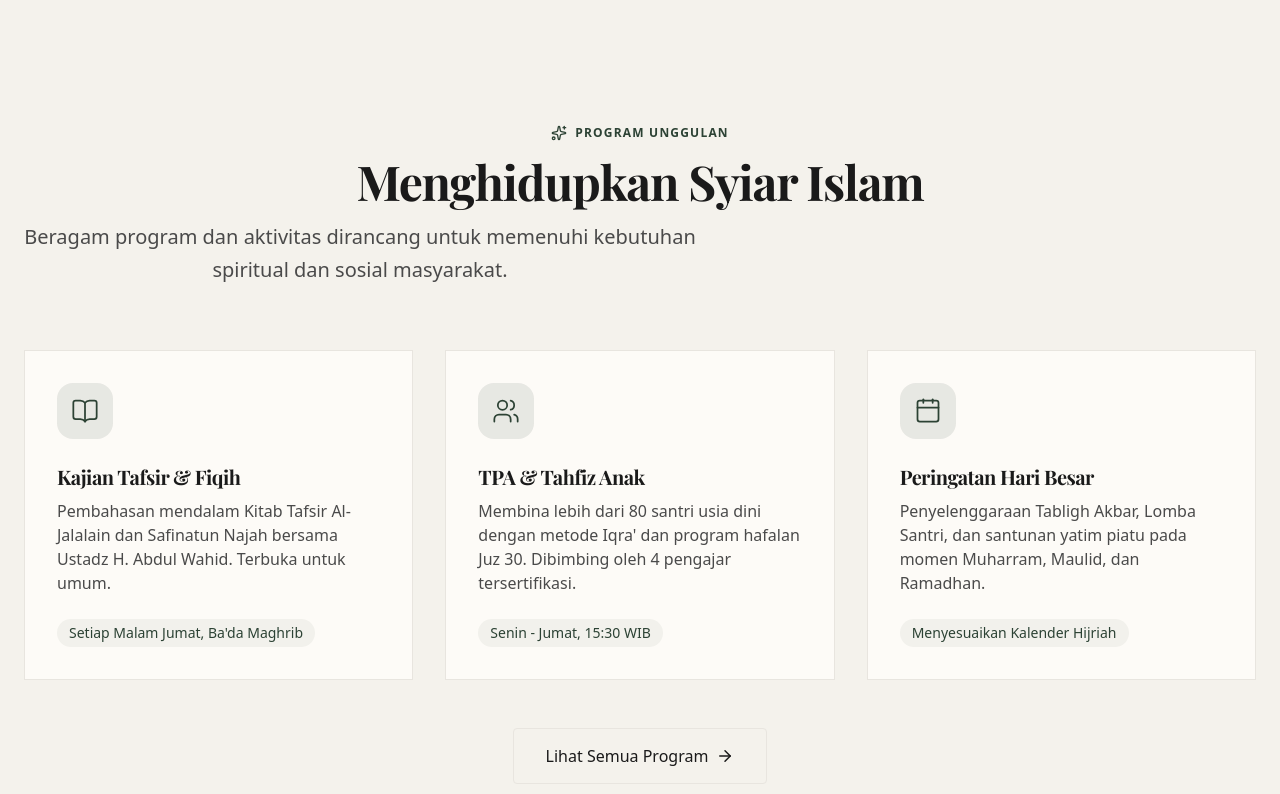
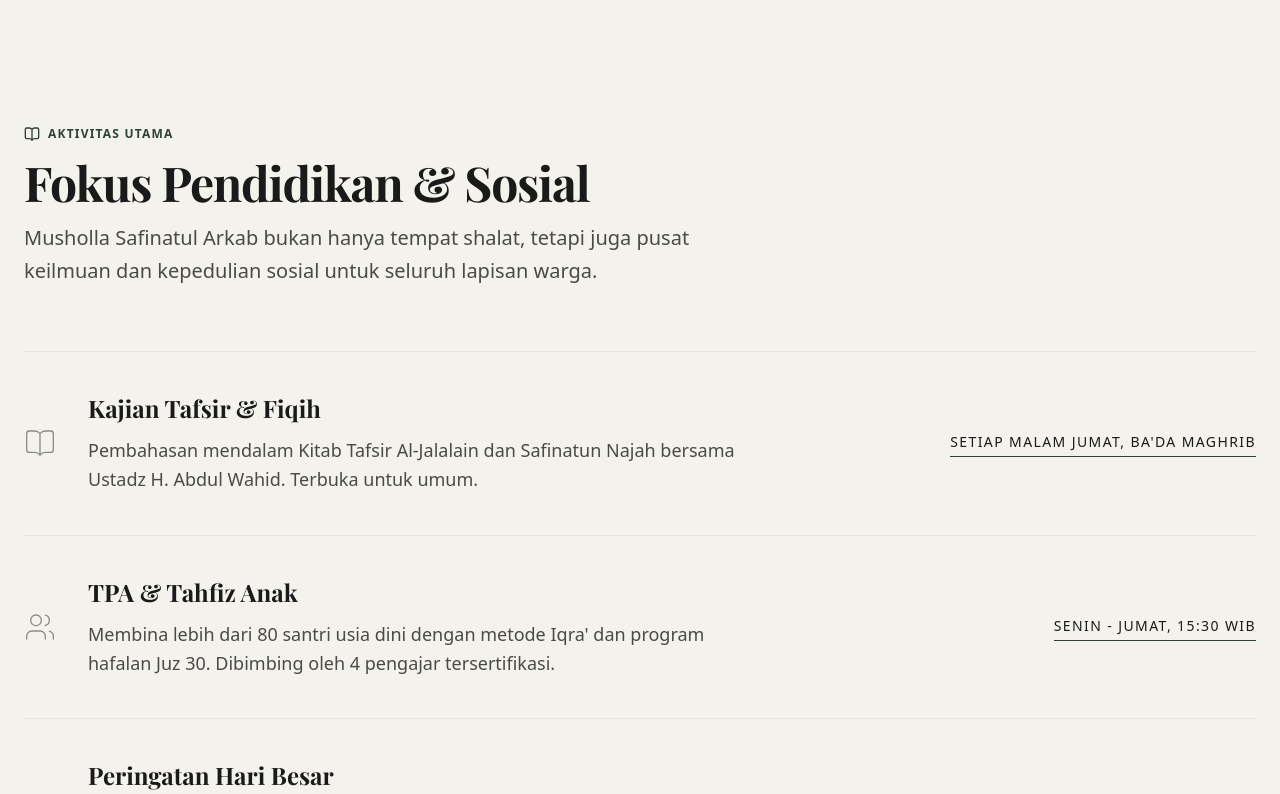
Before and after one commit to kaz-hero123/Musholla-Safinatul-Arkab, a Next.js app: page / in a window 1280 px wide. Shown: the part 1400-2194 px from the top of the page. Built offline with nearby package versions, Linux system fonts and the light colour scheme; no server answers; a web font is replaced by a local one.

Commit message:
refactor(home): convert feature grid to typographic list

```diff
--- a/src/components/sections/Features.tsx
+++ b/src/components/sections/Features.tsx
@@ -1,51 +1,53 @@
 import React from "react";
 import { PROGRAMS_DATA, icons } from "@/data/programs";
 import { SectionHeader } from "@/components/ui/section-header";
-import { Card, CardHeader, CardTitle, CardDescription } from "@/components/ui/card";
 import { Button } from "@/components/ui/button";
 import Link from "next/link";
-import { ArrowRight, Sparkles } from "lucide-react";
+import { ArrowRight, BookOpen } from "lucide-react";
 
 export default function Features() {
   const topPrograms = PROGRAMS_DATA.slice(0, 3); // Just show top 3 on home
 
   return (
-    <section className="py-24 md:py-32 px-6 bg-bg-secondary relative">
+    <section className="py-24 md:py-32 px-6 bg-bg-secondary relative border-t border-border">
       <div className="max-w-7xl mx-auto">
         <SectionHeader
-          title="Menghidupkan Syiar Islam"
-          subtitle="Beragam program dan aktivitas dirancang untuk memenuhi kebutuhan spiritual dan sosial masyarakat."
-          badge="Program Unggulan"
-          BadgeIcon={Sparkles}
-          alignment="center"
+          title="Fokus Pendidikan & Sosial"
+          subtitle="Musholla Safinatul Arkab bukan hanya tempat shalat, tetapi juga pusat keilmuan dan kepedulian sosial untuk seluruh lapisan warga."
+          badge="Aktivitas Utama"
+          BadgeIcon={BookOpen}
+          alignment="left"
         />
 
-        <div className="grid grid-cols-1 md:grid-cols-3 gap-8">
+        <div className="flex flex-col gap-0 border-t border-border mt-16">
           {topPrograms.map((program) => {
             const IconComponent = icons[program.icon];
             return (
-              <Card key={program.id} className="card-premium h-full flex flex-col group">
-                <CardHeader className="pb-6">
-                  <div className="w-14 h-14 rounded-2xl bg-emerald-primary/10 flex items-center justify-center text-emerald-primary mb-6 group-hover:scale-110 transition-transform duration-500 ease-out">
-                    <IconComponent size={28} strokeWidth={1.5} />
+              <div key={program.id} className="group py-10 border-b border-border flex flex-col md:flex-row gap-8 items-start md:items-center justify-between transition-colors hover:bg-bg-primary/50">
+                <div className="flex items-start md:items-center gap-8 md:w-2/3">
+                  <div className="text-text-muted hidden sm:block shrink-0">
+                    <IconComponent size={32} strokeWidth={1} />
                   </div>
-                  <CardTitle className="mb-2 text-xl">{program.title}</CardTitle>
-                  <CardDescription className="text-base">{program.description}</CardDescription>
-                </CardHeader>
-                <div className="mt-auto px-8 pb-8">
-                  <p className="text-sm font-medium text-emerald-primary bg-emerald-primary/5 inline-flex px-3 py-1 rounded-full">
+                  <div>
+                    <h3 className="text-2xl font-display font-bold text-text-primary mb-3">{program.title}</h3>
+                    <p className="text-text-secondary text-lg leading-relaxed max-w-2xl">{program.description}</p>
+                  </div>
+                </div>
+
+                <div className="md:w-1/3 md:text-right">
+                  <span className="text-sm font-medium text-text-primary tracking-widest uppercase inline-block border-b border-emerald-primary pb-1">
                     {program.schedule}
-                  </p>
+                  </span>
                 </div>
-              </Card>
+              </div>
             );
           })}
         </div>
 
-        <div className="mt-12 text-center">
-          <Button asChild variant="outline" size="lg">
+        <div className="mt-16 flex justify-start">
+          <Button asChild variant="outline" size="lg" className="rounded-sm">
             <Link href="/kegiatan" className="gap-2">
-              Lihat Semua Program <ArrowRight size={18} />
+              Jelajahi Semua Program <ArrowRight size={18} />
             </Link>
           </Button>
         </div>
```
